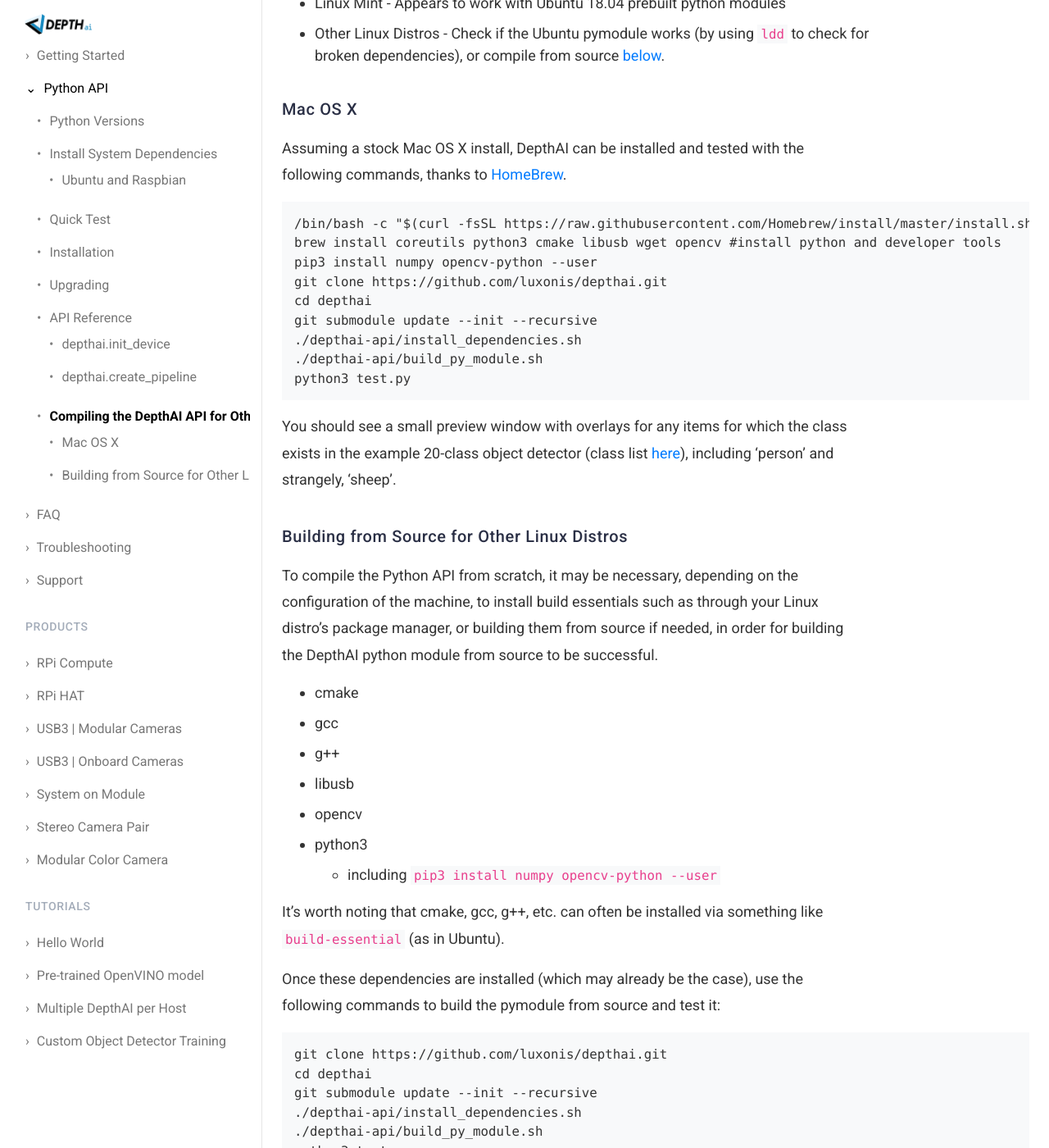
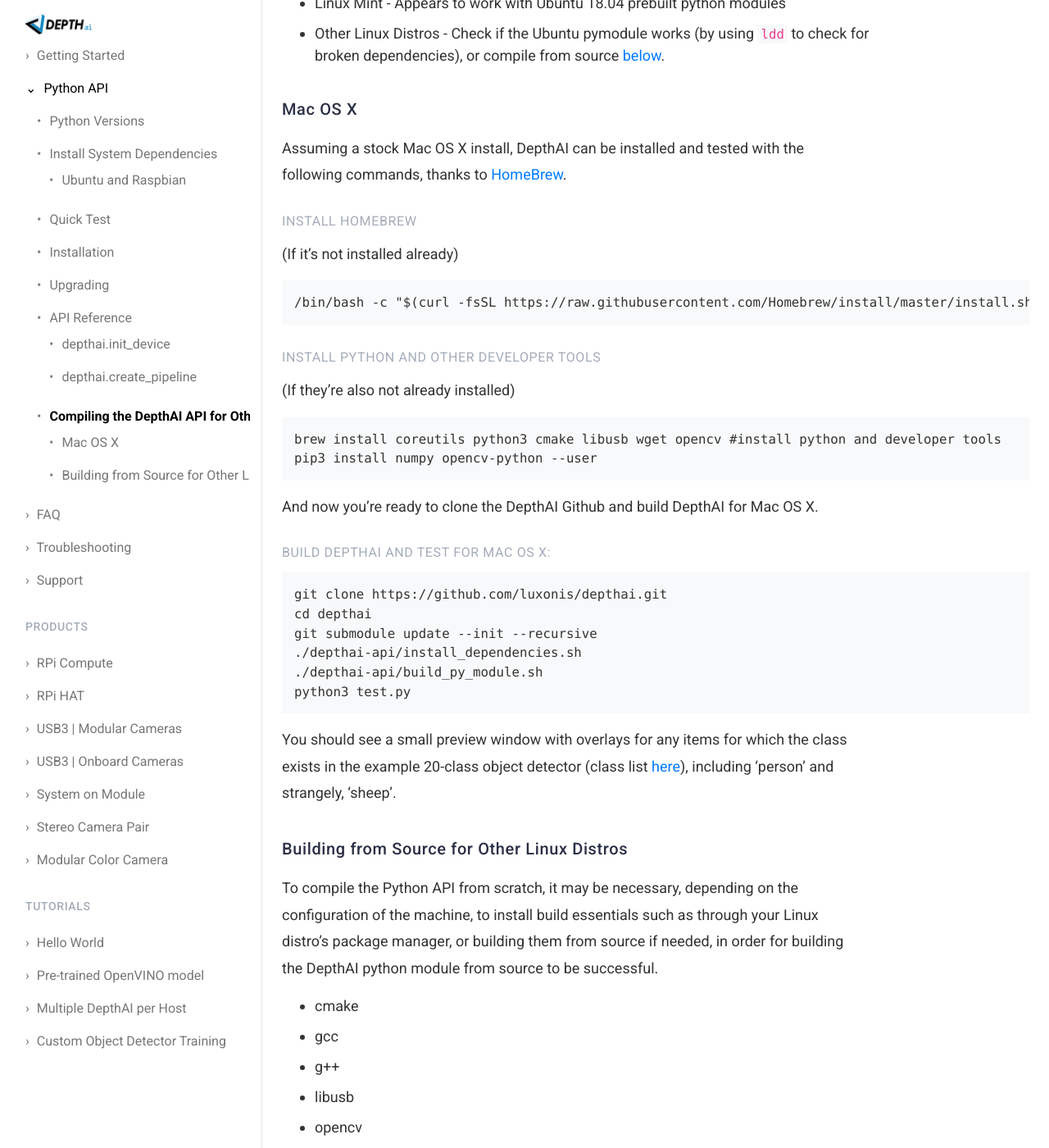
Before and after one commit to luxonis/depthai-docs-website, a Jekyll site: the page built from api.md, in a window 1280 px wide and 1400 px high, scrolled down 3941 px. Shown: the whole window at 82% size. Built offline with Jekyll 4.4.1, drawn with Linux system fonts in a browser that asks for light colours; nearby versions of some CDN libraries.

Commit message:
Update api.md

````diff
--- a/api.md
+++ b/api.md
@@ -160,10 +160,22 @@
 
 ### Mac OS X
 Assuming a stock Mac OS X install, DepthAI can be installed and tested with the following commands, thanks to [HomeBrew](https://brew.sh/).
+
+#### Install HomeBrew
+(If it's not installed already)
 ```
-/bin/bash -c "$(curl -fsSL https://raw.githubusercontent.com/Homebrew/install/master/install.sh)" #install HomeBrew
+/bin/bash -c "$(curl -fsSL https://raw.githubusercontent.com/Homebrew/install/master/install.sh)"
+```
+#### Install Python and Other Developer Tools
+(If they're also not already installed)
+```
 brew install coreutils python3 cmake libusb wget opencv #install python and developer tools
 pip3 install numpy opencv-python --user
+```
+And now you're ready to clone the DepthAI Github and build DepthAI for Mac OS X.
+
+#### Build DepthAI and Test for Mac OS X:
+```
 git clone https://github.com/luxonis/depthai.git
 cd depthai
 git submodule update --init --recursive
````
